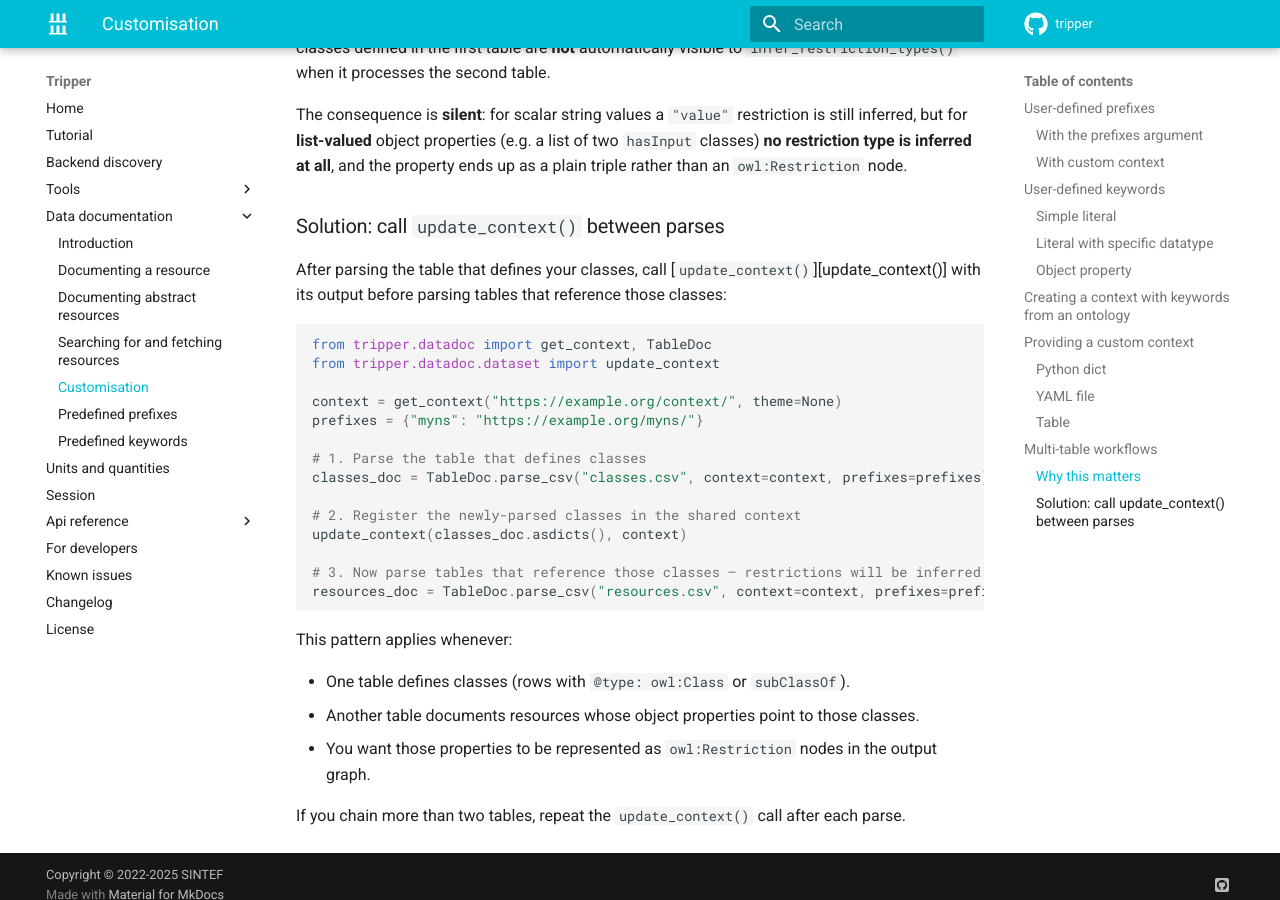
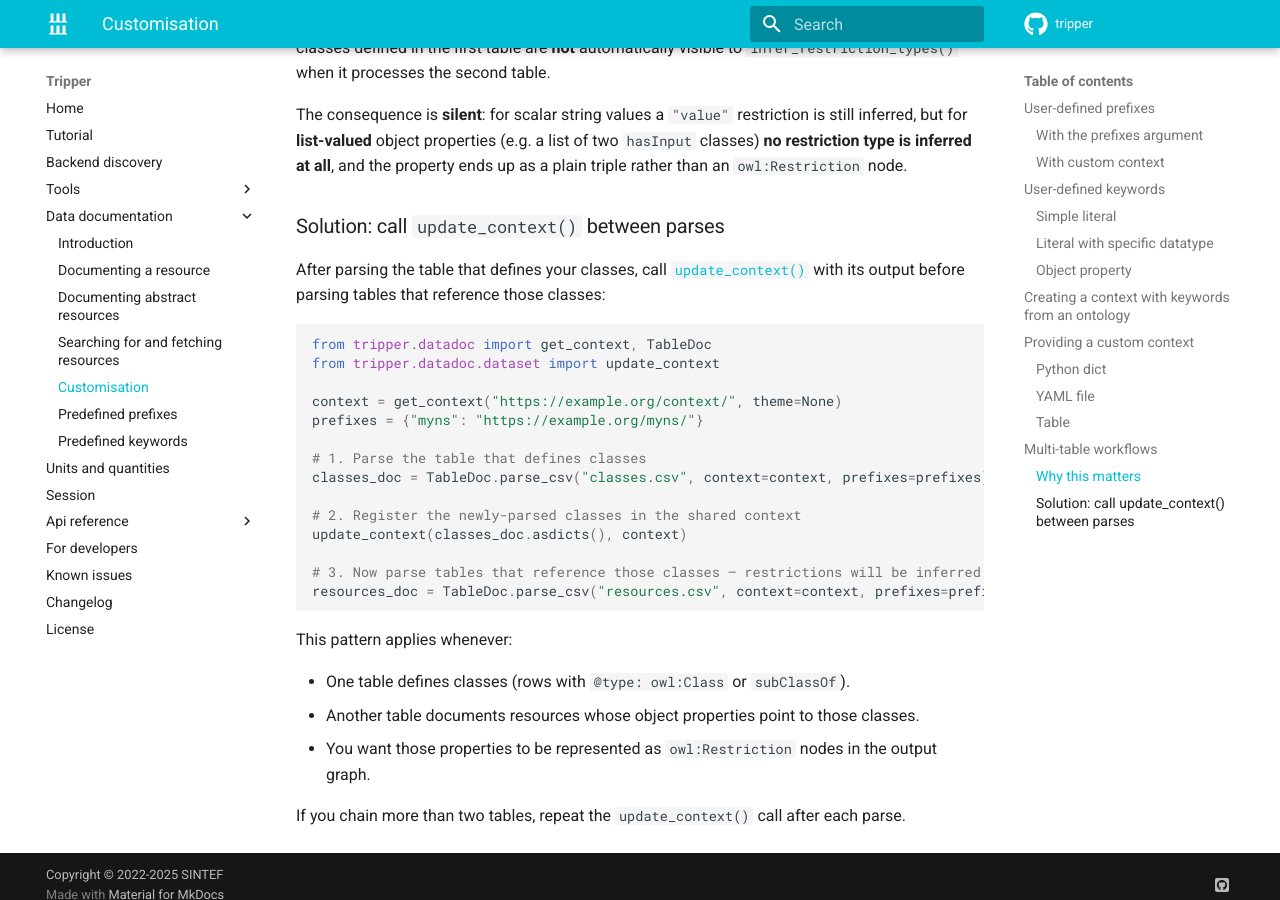
Before and after one commit to EMMC-ASBL/tripper, an MkDocs documentation site: the page built from docs/datadoc/customisation.md, in a window 1280 px wide and 900 px high, scrolled down 6425 px. Built offline with MkDocs 1.6.1 and Material for MkDocs 9.7.7, drawn with Linux system fonts in a browser that asks for light colours; comment, search, counter and statistics services are not loaded; the version menu is left out; some of the changed lines change nothing that is shown.

Commit message:
Correct docs link

````diff
--- a/docs/datadoc/customisation.md
+++ b/docs/datadoc/customisation.md
@@ -286,6 +286,7 @@ The consequence is **silent**: for scalar string values a `"value"` restriction
 
 After parsing the table that defines your classes, call [`update_context()`][update_context()] with its output before parsing tables that reference those classes:
 
+
 ```python
 from tripper.datadoc import get_context, TableDoc
 from tripper.datadoc.dataset import update_context
@@ -320,6 +321,7 @@ If you chain more than two tables, repeat the `update_context()` call after each
 [predefined prefixes]: prefixes.md
 [predefined keywords]: keywords.md
 [default context]: https://raw.githubusercontent.com/EMMC-ASBL/tripper/refs/heads/master/tripper/context/0.2/context.json
+[update_context()]: ../api_reference/datadoc/dataset.md#tripper.datadoc.dataset.update_context
 [store()]: ../api_reference/datadoc/dataset.md#tripper.datadoc.dataset.store
 [told()]: ../api_reference/datadoc/dataset.md#tripper.datadoc.dataset.told
 [save_datadoc()]: ../api_reference/datadoc/dataset.md#tripper.datadoc.dataset.save_datadoc
````
